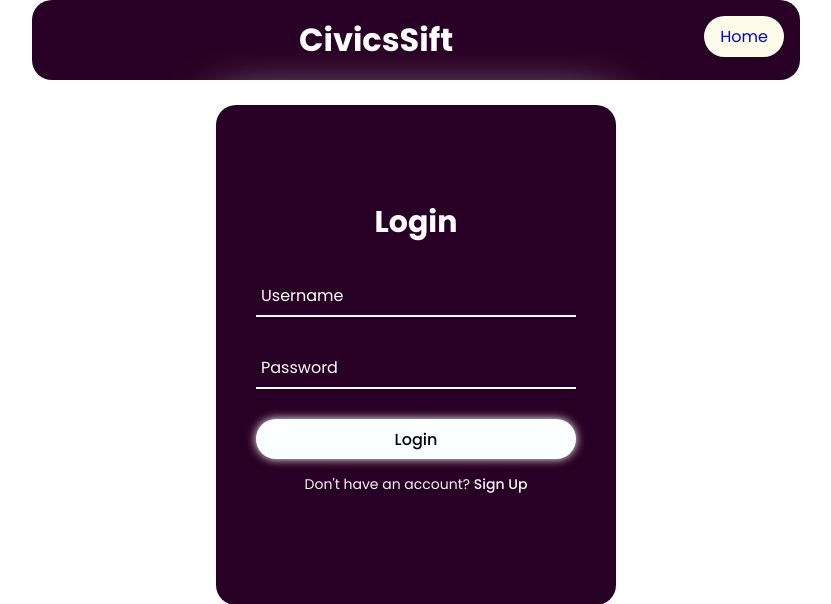
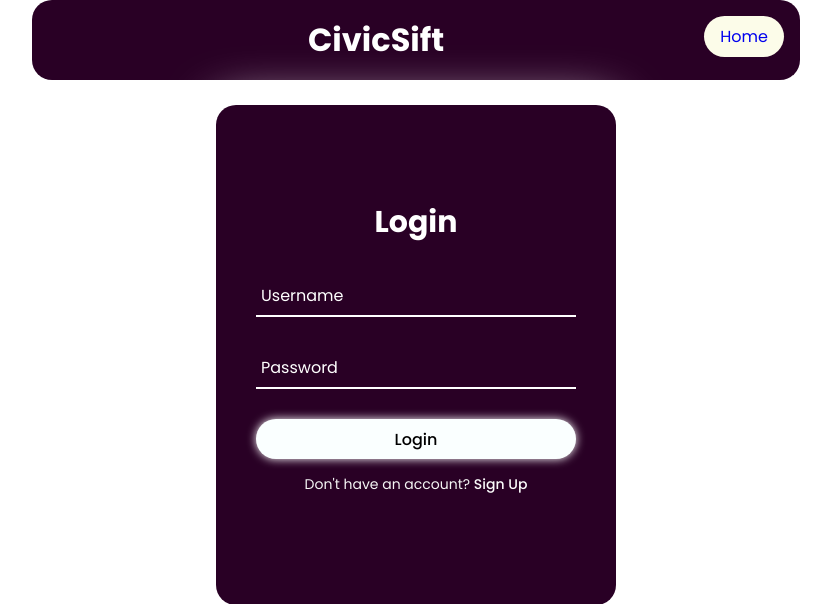
Before and after one commit to lishellobo/Croissaant, a Python web app: template templates/login.html in a window 1280 px wide. Shown: the top 604 px of the page, without its empty margins (224-1055 px from the left). Run offline with Jinja, Linux system fonts and the light colour scheme; the template is opened without the code that fills it, so the values that code supplies are empty.

Commit message:
fixed civicssift to civicsift

```diff
--- a/templates/login.html
+++ b/templates/login.html
@@ -10,7 +10,7 @@
 <body>
   <header class="head">
     <button class="sign-in-button"><a href="/src/index.html" style="text-decoration: none;">Home</a></button>
-    <h1 class="civics-text">CivicsSift</h1>
+    <h1 class="civics-text">CivicSift</h1>
   </header>
   <div class="wrapper">
     <div class="form-wrapper sign-in">
```
